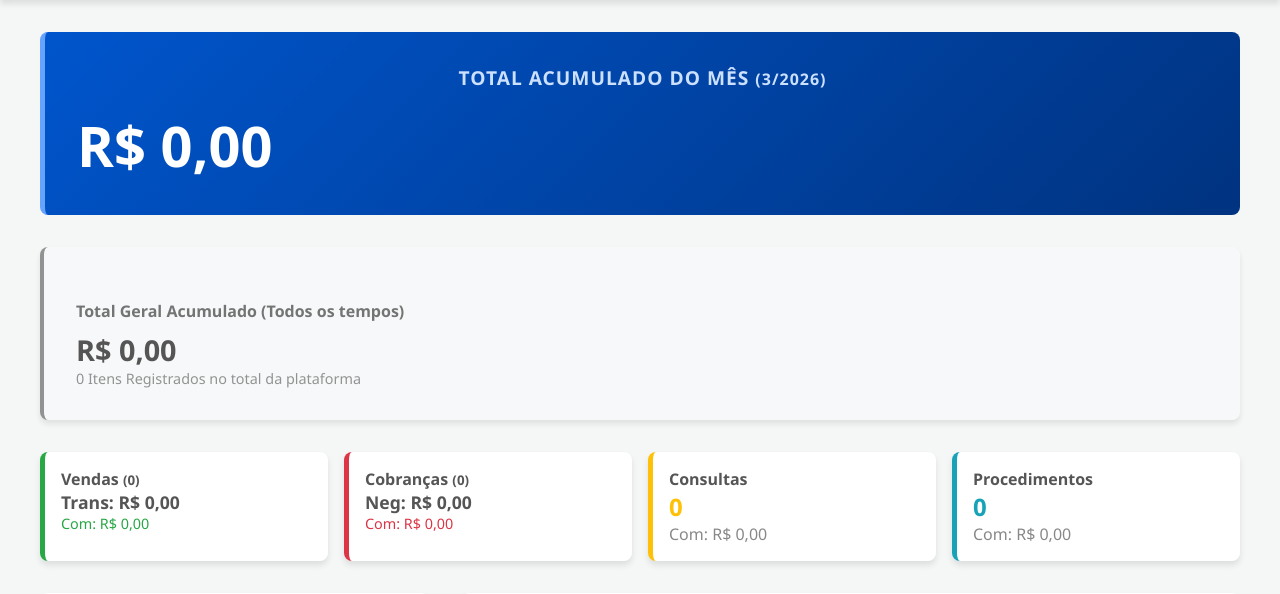
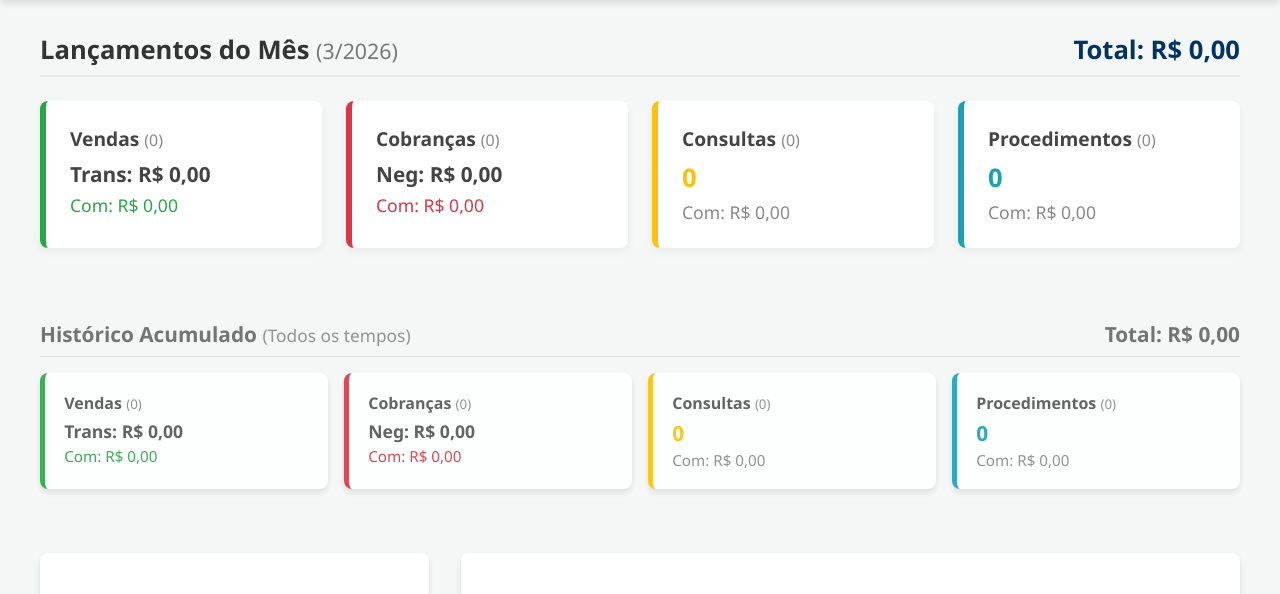
Before and after one commit to lusianegomes123-hue/gestaodecomissao, a Flask app: page /geral in a window 1280 px wide. Shown: the part 65-659 px from the top of the page. Run offline with Flask 3, Linux system fonts and the light colour scheme; the visitor is signed in with stand-in values (Sample User, id 1); data comes from the database, SQL or seed files in the repository; data that the repository does not hold is empty.

Commit message:
Nova Estética do Dashboard com detalhamentos de Lançamentos Mensais vs Histórico Global

```diff
--- a/app.py
+++ b/app.py
@@ -262,6 +262,13 @@ def relatorios():
 
     total_mes_selecionado = historico.get(f"{ano_filtro:04d}-{mes_filtro:02d}", 0.0)
 
+    resumo_mes = {
+        'vendas': {'qtd': len(detalhes['vendas']), 'val': sum(v.comissao_calculada for v in detalhes['vendas']), 'bruto': sum(v.valor_total for v in detalhes['vendas'])},
+        'cobrancas': {'qtd': len(detalhes['cobrancas']), 'val': sum(c.comissao_calculada for c in detalhes['cobrancas']), 'bruto': sum(c.valor_negociado for c in detalhes['cobrancas'])},
+        'consultas': {'qtd': len(detalhes['consultas']), 'val': sum(c.comissao_calculada for c in detalhes['consultas']), 'bruto': 0},
+        'procedimentos': {'qtd': len(detalhes['procedimentos']), 'val': sum(p.comissao_calculada for p in detalhes['procedimentos']), 'bruto': 0}
+    }
+
     user_dict = {u.id: u.full_name for u in User.query.all()}
 
     return render_template('relatorios.html',
@@ -270,6 +277,7 @@ def relatorios():
                            resumo_geral=resumo_geral,
                            lista_historico=lista_historico,
                            detalhes=detalhes,
+                           resumo_mes=resumo_mes,
                            filtro={'mes': mes_filtro, 'ano': ano_filtro, 'total': total_mes_selecionado},
                            user_dict=user_dict)
 
--- a/templates/relatorios.html
+++ b/templates/relatorios.html
@@ -3,58 +3,99 @@
 {% block content %}
 
 <!-- Destaque Principal: Mês Selecionado / Atual -->
-<div style="margin-bottom: 2rem;">
-    <div class="total-geral-highlight"
-        style="background: linear-gradient(135deg, #0055cc 0%, #003380 100%); margin-bottom: 1rem; border-left: 5px solid #66A3FF; padding: 2rem; border-radius: 8px;">
-        <h2 style="color: #cce0ff; text-transform: uppercase; font-size: 1.2rem; letter-spacing: 1px;">Total Acumulado
-            do Mês <small>({{ filtro.mes }}/{{ filtro.ano }})</small></h2>
-        <div style="display: flex; justify-content: space-between; align-items: flex-end;">
-            <div class="value" style="color: white; font-size: 3.5rem; font-weight: bold;">R$ {{
-                "%.2f"|format(filtro.total)|replace('.', ',') }}</div>
+<div style="margin-bottom: 2.5rem;">
+    <div
+        style="display: flex; justify-content: space-between; align-items: baseline; margin-bottom: 1.5rem; border-bottom: 2px solid #eaeaea; padding-bottom: 0.5rem;">
+        <h2 style="color: #333; margin: 0; font-size: 1.6rem;">Lançamentos do Mês <small
+                style="color: #777; font-weight: normal;">({{ filtro.mes }}/{{ filtro.ano }})</small></h2>
+        <h3 style="color: var(--primary-color); margin: 0; font-size: 1.6rem;">Total: R$ {{
+            "%.2f"|format(filtro.total)|replace('.', ',') }}</h3>
+    </div>
+
+    <!-- Cards de Resumo do Mês (Destaque Maior) -->
+    <div style="display: grid; grid-template-columns: repeat(auto-fit, minmax(220px, 1fr)); gap: 1.5rem;">
+        <div class="card"
+            style="padding: 1.5rem; border-left: 6px solid #28a745; box-shadow: 0 4px 8px rgba(0,0,0,0.05);">
+            <h3 style="margin: 0 0 0.5rem 0; color: #444; font-size: 1.2rem;">Vendas <small
+                    style="font-weight: normal; color: #888;">({{ resumo_mes['vendas']['qtd'] }})</small></h3>
+            <div style="font-size: 1.3rem; font-weight: bold; color: #444;">Trans: R$ {{
+                "%.2f"|format(resumo_mes['vendas']['bruto'])|replace('.', ',') }}</div>
+            <div style="font-size: 1.1rem; color: #28a745; font-weight: 500; margin-top: 5px;">Com: R$ {{
+                "%.2f"|format(resumo_mes['vendas']['val'])|replace('.', ',') }}</div>
+        </div>
+        <div class="card"
+            style="padding: 1.5rem; border-left: 6px solid #dc3545; box-shadow: 0 4px 8px rgba(0,0,0,0.05);">
+            <h3 style="margin: 0 0 0.5rem 0; color: #444; font-size: 1.2rem;">Cobranças <small
+                    style="font-weight: normal; color: #888;">({{ resumo_mes['cobrancas']['qtd'] }})</small></h3>
+            <div style="font-size: 1.3rem; font-weight: bold; color: #444;">Neg: R$ {{
+                "%.2f"|format(resumo_mes['cobrancas']['bruto'])|replace('.', ',') }}</div>
+            <div style="font-size: 1.1rem; color: #dc3545; font-weight: 500; margin-top: 5px;">Com: R$ {{
+                "%.2f"|format(resumo_mes['cobrancas']['val'])|replace('.', ',') }}</div>
+        </div>
+        <div class="card"
+            style="padding: 1.5rem; border-left: 6px solid #ffc107; box-shadow: 0 4px 8px rgba(0,0,0,0.05);">
+            <h3 style="margin: 0 0 0.5rem 0; color: #444; font-size: 1.2rem;">Consultas <small
+                    style="font-weight: normal; color: #888;">({{ resumo_mes['consultas']['qtd'] }})</small></h3>
+            <div style="font-size: 1.6rem; font-weight: bold; color: #ffc107;">{{ resumo_mes['consultas']['qtd'] }}
+            </div>
+            <div style="font-size: 1.1rem; color: #888; font-weight: 500; margin-top: 5px;">Com: R$ {{
+                "%.2f"|format(resumo_mes['consultas']['val'])|replace('.', ',') }}</div>
+        </div>
+        <div class="card"
+            style="padding: 1.5rem; border-left: 6px solid #17a2b8; box-shadow: 0 4px 8px rgba(0,0,0,0.05);">
+            <h3 style="margin: 0 0 0.5rem 0; color: #444; font-size: 1.2rem;">Procedimentos <small
+                    style="font-weight: normal; color: #888;">({{ resumo_mes['procedimentos']['qtd'] }})</small></h3>
+            <div style="font-size: 1.6rem; font-weight: bold; color: #17a2b8;">{{ resumo_mes['procedimentos']['qtd'] }}
+            </div>
+            <div style="font-size: 1.1rem; color: #888; font-weight: 500; margin-top: 5px;">Com: R$ {{
+                "%.2f"|format(resumo_mes['procedimentos']['val'])|replace('.', ',') }}</div>
         </div>
     </div>
 </div>
 
 <!-- Destaque Secundário: Histórico Geral -->
 <div style="margin-bottom: 2rem; opacity: 0.9;">
-    <div class="card" style="background: #f8f9fa; border-left: 4px solid #888;">
-        <h4 style="color: #666; margin-bottom: 0.5rem;">Total Geral Acumulado (Todos os tempos)</h4>
-        <div style="font-size: 1.8rem; font-weight: bold; color: #444;">R$ {{
-            "%.2f"|format(total_acumulado_geral)|replace('.', ',') }}</div>
-        <div style="color: #888; font-size: 0.9rem;">{{ total_itens_geral }} Itens Registrados no total da plataforma
-        </div>
-    </div>
+    <div
+        style="display: flex; justify-content: space-between; align-items: baseline; margin-bottom: 1rem; border-bottom: 1px solid #ddd; padding-bottom: 0.5rem;">
+        <h3 style="color: #666; margin: 0; font-size: 1.3rem;">Histórico Acumulado <small
+                style="color: #888; font-weight: normal;">(Todos os tempos)</small></h3>
+        <h4 style="color: #666; margin: 0; font-size: 1.3rem;">Total: R$ {{
+            "%.2f"|format(total_acumulado_geral)|replace('.', ',') }}</h4>
     </div>
 
     <!-- Cards de Resumo por Categoria -->
     <div style="display: grid; grid-template-columns: repeat(auto-fit, minmax(200px, 1fr)); gap: 1rem;">
-    <div class="card" style="padding: 1rem; border-left: 5px solid #28a745;">
-        <h4 style="margin: 0; color: #555;">Vendas <small>({{ resumo_geral['vendas']['qtd'] }})</small></h4>
-        <div style="font-size: 1.1rem; font-weight: bold; color: #555;">Trans: R$ {{
+        <div class="card" style="padding: 1.2rem; border-left: 5px solid #28a745;">
+            <h4 style="margin: 0; color: #555;">Vendas <small style="font-weight: normal; color: #888;">({{
+                    resumo_geral['vendas']['qtd'] }})</small></h4>
+            <div style="font-size: 1.1rem; font-weight: bold; color: #555; margin-top: 5px;">Trans: R$ {{
                 "%.2f"|format(resumo_geral['vendas']['bruto'])|replace('.', ',') }}</div>
-        <div style="font-size: 0.9rem; color: #28a745;">Com: R$ {{
+            <div style="font-size: 0.95rem; color: #28a745; margin-top: 3px;">Com: R$ {{
                 "%.2f"|format(resumo_geral['vendas']['val'])|replace('.', ',') }}</div>
         </div>
-    <div class="card" style="padding: 1rem; border-left: 5px solid #dc3545;">
-        <h4 style="margin: 0; color: #555;">Cobranças <small>({{ resumo_geral['cobrancas']['qtd'] }})</small></h4>
-        <div style="font-size: 1.1rem; font-weight: bold; color: #555;">Neg: R$ {{
+        <div class="card" style="padding: 1.2rem; border-left: 5px solid #dc3545;">
+            <h4 style="margin: 0; color: #555;">Cobranças <small style="font-weight: normal; color: #888;">({{
+                    resumo_geral['cobrancas']['qtd'] }})</small></h4>
+            <div style="font-size: 1.1rem; font-weight: bold; color: #555; margin-top: 5px;">Neg: R$ {{
                 "%.2f"|format(resumo_geral['cobrancas']['bruto'])|replace('.', ',') }}</div>
-        <div style="font-size: 0.9rem; color: #dc3545;">Com: R$ {{
+            <div style="font-size: 0.95rem; color: #dc3545; margin-top: 3px;">Com: R$ {{
                 "%.2f"|format(resumo_geral['cobrancas']['val'])|replace('.', ',') }}</div>
         </div>
-    <div class="card" style="padding: 1rem; border-left: 5px solid #ffc107;">
-        <h4 style="margin: 0; color: #555;">Consultas</h4>
-        <div style="font-size: 1.5rem; font-weight: bold; color: #ffc107;">{{ resumo_geral['consultas']['qtd'] }}
+        <div class="card" style="padding: 1.2rem; border-left: 5px solid #ffc107;">
+            <h4 style="margin: 0; color: #555;">Consultas <small style="font-weight: normal; color: #888;">({{
+                    resumo_geral['consultas']['qtd'] }})</small></h4>
+            <div style="font-size: 1.3rem; font-weight: bold; color: #ffc107; margin-top: 5px;">{{
+                resumo_geral['consultas']['qtd'] }}</div>
+            <div style="color: #888; font-size: 0.95rem; margin-top: 3px;">Com: R$ {{
+                "%.2f"|format(resumo_geral['consultas']['val'])|replace('.', ',') }}</div>
         </div>
-        <div style="color: #888;">Com: R$ {{ "%.2f"|format(resumo_geral['consultas']['val'])|replace('.', ',') }}
-        </div>
-    </div>
-    <div class="card" style="padding: 1rem; border-left: 5px solid #17a2b8;">
-        <h4 style="margin: 0; color: #555;">Procedimentos</h4>
-        <div style="font-size: 1.5rem; font-weight: bold; color: #17a2b8;">{{ resumo_geral['procedimentos']['qtd']
-            }}</div>
-        <div style="color: #888;">Com: R$ {{ "%.2f"|format(resumo_geral['procedimentos']['val'])|replace('.', ',')
-            }}</div>
+        <div class="card" style="padding: 1.2rem; border-left: 5px solid #17a2b8;">
+            <h4 style="margin: 0; color: #555;">Procedimentos <small style="font-weight: normal; color: #888;">({{
+                    resumo_geral['procedimentos']['qtd'] }})</small></h4>
+            <div style="font-size: 1.3rem; font-weight: bold; color: #17a2b8; margin-top: 5px;">{{
+                resumo_geral['procedimentos']['qtd'] }}</div>
+            <div style="color: #888; font-size: 0.95rem; margin-top: 3px;">Com: R$ {{
+                "%.2f"|format(resumo_geral['procedimentos']['val'])|replace('.', ',') }}</div>
         </div>
     </div>
 </div>
```
Lines whose indentation alone changed are shown as unchanged.
